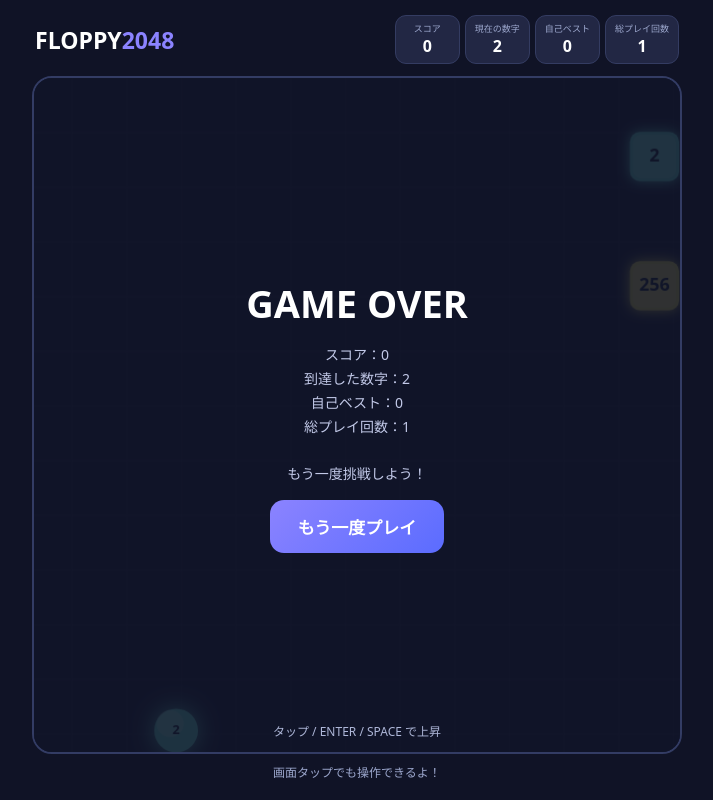
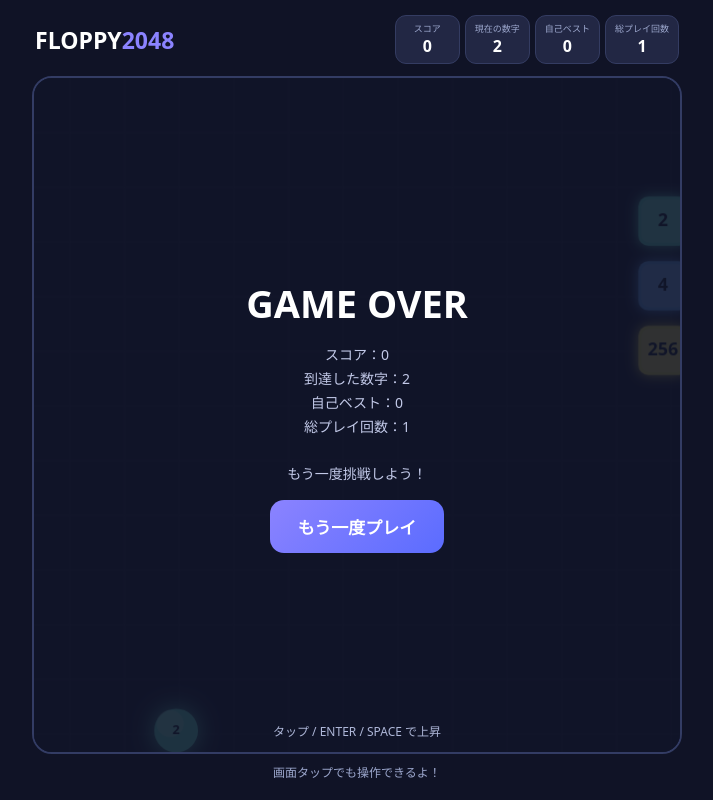
Before and after one commit to Hibiki2026/floppy2048, a plain HTML site: page index.html in a window 1280 px wide. Both pictures are taken after a click on the button "ゲームスタート". Shown: the whole page, without its empty margins (283-996 px from the left). Drawn offline with Linux system fonts and the light colour scheme.

Commit message:
Update index.html

```diff
--- a/index.html
+++ b/index.html
@@ -7,60 +7,25 @@
 <title>Floppy2048</title>
 <style>
 *{box-sizing:border-box}
-body{
- margin:0;background:#101326;color:white;
- font-family:system-ui,sans-serif;overflow:hidden;
- touch-action:none
-}
-#app{
- height:100dvh;display:flex;flex-direction:column;
- align-items:center;padding:10px
-}
-header{
- width:min(100%,650px);display:flex;
- justify-content:space-between;align-items:center;
- padding:5px 3px 12px;gap:5px;flex-wrap:wrap
-}
+body{margin:0;background:#101326;color:white;font-family:system-ui,sans-serif;overflow:hidden;touch-action:none}
+#app{height:100dvh;display:flex;flex-direction:column;align-items:center;padding:10px}
+header{width:min(100%,650px);display:flex;justify-content:space-between;align-items:center;padding:5px 3px 12px;gap:5px;flex-wrap:wrap}
 .logo{font-size:23px;font-weight:900}
 .logo span{color:#8b83ff}
 .stats{display:flex;gap:5px;flex-wrap:wrap}
-.stat{
- background:#222744;border:1px solid #343c62;
- border-radius:11px;padding:6px 9px;
- text-align:center;min-width:65px
-}
+.stat{background:#222744;border:1px solid #343c62;border-radius:11px;padding:6px 9px;text-align:center;min-width:65px}
 .stat small{display:block;color:#9da8ce;font-size:9px}
 .stat b{font-size:16px}
-#gameWrap{
- position:relative;width:min(100%,650px);
- flex:1;min-height:0;max-height:850px;
- border:2px solid #333c64;border-radius:20px;
- overflow:hidden;background:#171d39
-}
+#gameWrap{position:relative;width:min(100%,650px);flex:1;min-height:0;max-height:850px;border:2px solid #333c64;border-radius:20px;overflow:hidden;background:#171d39}
 canvas{width:100%;height:100%;display:block}
-#overlay{
- position:absolute;inset:0;background:#101326d9;
- display:flex;align-items:center;justify-content:center;
- text-align:center;padding:20px
-}
+#overlay{position:absolute;inset:0;background:#101326d9;display:flex;align-items:center;justify-content:center;text-align:center;padding:20px}
 .panel{max-width:360px}
 .panel h1{font-size:38px;margin:0 0 8px}
 .panel p{color:#c2c9e8;line-height:1.7;font-size:14px}
-button{
- border:0;border-radius:14px;padding:14px 28px;
- background:linear-gradient(135deg,#8b83ff,#5b6cff);
- color:white;font-weight:900;font-size:17px;cursor:pointer
-}
+button{border:0;border-radius:14px;padding:14px 28px;background:linear-gradient(135deg,#8b83ff,#5b6cff);color:white;font-weight:900;font-size:17px;cursor:pointer}
 button:active{transform:scale(.96)}
-#hint{
- position:absolute;bottom:12px;left:0;right:0;
- text-align:center;color:#aeb7d8;font-size:12px;
- pointer-events:none
-}
-#mobileTip{
- width:min(100%,650px);text-align:center;
- color:#9da8ce;font-size:12px;padding:9px
-}
+#hint{position:absolute;bottom:12px;left:0;right:0;text-align:center;color:#aeb7d8;font-size:12px;pointer-events:none}
+#mobileTip{width:min(100%,650px);text-align:center;color:#9da8ce;font-size:12px;padding:9px}
 </style>
 </head>
 <body>
@@ -80,11 +45,7 @@ button:active{transform:scale(.96)}
  <div id="overlay">
   <div class="panel">
    <h1 id="overTitle">Floppy2048</h1>
-   <p id="overText">
-    タップ・Enter・スペースキーで上昇！<br>
-    同じ数字のブロックに当たると数字が2倍！<br>
-    違う数字に当たるとゲームオーバー！
-   </p>
+   <p id="overText">タップ・Enter・スペースキーで上昇！<br>同じ数字のブロックに当たると数字が2倍！<br>違う数字に当たるとゲームオーバー！</p>
    <button id="startBtn">ゲームスタート</button>
   </div>
  </div>
@@ -109,7 +70,7 @@ let W=600,H=700,dpr=1;
 let running=false,started=false;
 let player,blocks,particles;
 let score=0,best=0,plays=0;
-let speed=3.2,frame=0;
+let speed=3,frame=0;
 let backgroundOffset=0;
 let lastTime=0;
 let nextColumnX=0;
@@ -119,7 +80,6 @@ let rowCount=8;
 
 best=Number(localStorage.getItem("floppy2048_best")||0);
 plays=Number(localStorage.getItem("floppy2048_plays")||0);
-
 bestEl.textContent=best;
 playsEl.textContent=plays;
 
@@ -128,15 +88,12 @@ function resize(){
  dpr=Math.min(window.devicePixelRatio||1,2);
  W=Math.max(1,r.width);
  H=Math.max(1,r.height);
-
  canvas.width=Math.floor(W*dpr);
  canvas.height=Math.floor(H*dpr);
  ctx.setTransform(dpr,0,0,dpr,0,0);
-
  cellSize=Math.max(44,Math.min(65,H/9));
  rowCount=Math.max(6,Math.floor((H-50)/cellSize));
 }
-
 new ResizeObserver(resize).observe(wrap);
 resize();
 
@@ -148,28 +105,20 @@ function rowY(row){
 
 function reset(){
  score=0;
- speed=3.2;
+ speed=3;
  frame=0;
  backgroundOffset=0;
  flash=0;
 
- player={
-  x:W*.22,
-  y:H*.5,
-  vy:0,
-  value:2,
-  r:22
- };
-
+ player={x:W*.22,y:H*.5,vy:0,value:2,r:22};
  blocks=[];
  particles=[];
 
  scoreEl.textContent=0;
  numberEl.textContent=2;
 
- // 最初から一定間隔で列を並べる
- const spacing=Math.max(145,W*.34);
- nextColumnX=W+80;
+ const spacing=Math.max(165,W*.36);
+ nextColumnX=W+100;
 
  for(let i=0;i<5;i++){
   makeColumn(W+100+i*spacing);
@@ -177,50 +126,41 @@ function reset(){
  nextColumnX=W+100+5*spacing;
 }
 
-// マス目に沿って縦一列ずつ生成
 function makeColumn(x){
- const occupied=new Set();
- const available=[];
+ const size=cellSize*.76;
+ const gap=cellSize*.13;
+ const step=size+gap;
 
- for(let i=0;i<rowCount;i++)available.push(i);
+ const amount=2+Math.floor(Math.random()*4);
+ const maxStart=Math.max(0,rowCount-amount);
+ const start=Math.floor(Math.random()*(maxStart+1));
 
- // この列に置くブロック数
- const amount=Math.min(
-  rowCount-2,
-  2+Math.floor(Math.random()*3)
- );
-
- // ブロックを置く行をランダム選択
+ const rows=[];
  for(let i=0;i<amount;i++){
-  const index=Math.floor(Math.random()*available.length);
-  occupied.add(available.splice(index,1)[0]);
+  rows.push(start+i);
  }
 
- // 必ず同じ数字のブロックを一つ配置
- const matchRow=Math.floor(Math.random()*rowCount);
- occupied.add(matchRow);
+ // 列の中のどこか一つを同じ数字にする
+ const matchIndex=Math.floor(Math.random()*rows.length);
 
- const rows=[...occupied].sort((a,b)=>a-b);
-
- for(const row of rows){
+ for(let i=0;i<rows.length;i++){
   let value;
 
-  if(row===matchRow){
+  if(i===matchIndex){
    value=player.value;
   }else{
    const choices=[2,4,8,16,32,64,128,256,512,1024];
    value=choices[Math.floor(Math.random()*choices.length)];
-
    if(value===player.value){
     value=value===1024?512:value*2;
    }
   }
 
-  const size=cellSize*.76;
+  const y=rowY(rows[i])-step/2+gap/2;
 
   blocks.push({
    x:x,
-   y:rowY(row)-size/2,
+   y:y,
    w:size,
    h:size,
    value:value,
@@ -231,17 +171,10 @@ function makeColumn(x){
 
 function colorFor(v){
  const colors={
-  2:"#6ee7d8",
-  4:"#6caeff",
-  8:"#9b83ff",
-  16:"#c17aff",
-  32:"#ff78b8",
-  64:"#ff8b76",
-  128:"#ffbd65",
-  256:"#e7dc67",
-  512:"#a9dc72",
-  1024:"#61d6a1",
-  2048:"#5ce0e8"
+  2:"#6ee7d8",4:"#6caeff",8:"#9b83ff",
+  16:"#c17aff",32:"#ff78b8",64:"#ff8b76",
+  128:"#ffbd65",256:"#e7dc67",512:"#a9dc72",
+  1024:"#61d6a1",2048:"#5ce0e8"
  };
  return colors[v]||"#f5a5ff";
 }
@@ -250,7 +183,6 @@ function burst(x,y,color,n=12){
  for(let i=0;i<n;i++){
   const a=Math.random()*Math.PI*2;
   const s=1+Math.random()*4;
-
   particles.push({
    x,y,
    vx:Math.cos(a)*s,
@@ -263,29 +195,24 @@ function burst(x,y,color,n=12){
 
 function flap(){
  if(!running)return;
-
  player.vy=-6.3;
  burst(player.x,player.y,"#a9a2ff",5);
 }
 
 function start(){
  reset();
-
  plays++;
  localStorage.setItem("floppy2048_plays",plays);
  playsEl.textContent=plays;
-
  running=true;
  started=true;
  overlay.style.display="none";
-
  lastTime=performance.now();
  requestAnimationFrame(loop);
 }
 
 function gameOver(){
  if(!running)return;
-
  running=false;
 
  if(score>best){
@@ -295,7 +222,6 @@ function gameOver(){
  }
 
  document.getElementById("overTitle").textContent="GAME OVER";
-
  document.getElementById("overText").innerHTML=
   "スコア："+score+
   "<br>到達した数字："+player.value+
@@ -317,7 +243,6 @@ function drawBackground(dt){
  ctx.fillRect(0,0,W,H);
 
  backgroundOffset=(backgroundOffset+speed*.25*dt)%55;
-
  ctx.strokeStyle="#ffffff0b";
  ctx.lineWidth=1;
 
@@ -327,7 +252,6 @@ function drawBackground(dt){
   ctx.lineTo(x,H);
   ctx.stroke();
  }
-
  for(let y=0;y<H;y+=55){
   ctx.beginPath();
   ctx.moveTo(0,y);
@@ -338,7 +262,6 @@ function drawBackground(dt){
 
 function drawBlock(b){
  const c=colorFor(b.value);
-
  ctx.save();
  ctx.shadowColor=c;
  ctx.shadowBlur=13;
@@ -348,27 +271,21 @@ function drawBlock(b){
  ctx.fill();
 
  ctx.shadowBlur=0;
-
  rounded(b.x+3,b.y+3,b.w-6,b.h-6,8);
  ctx.fillStyle="#ffffff22";
  ctx.fill();
 
  ctx.fillStyle="#172039";
- ctx.font="900 "+Math.max(
-  12,b.w*(String(b.value).length>3?.25:.36)
- )+"px system-ui";
-
+ ctx.font="900 "+Math.max(12,b.w*(String(b.value).length>3?.25:.36))+"px system-ui";
  ctx.textAlign="center";
  ctx.textBaseline="middle";
  ctx.fillText(b.value,b.x+b.w/2,b.y+b.h/2);
-
  ctx.restore();
 }
 
 function drawPlayer(){
  const p=player;
  const c=colorFor(p.value);
-
  ctx.save();
  ctx.shadowColor=c;
  ctx.shadowBlur=25;
@@ -379,7 +296,6 @@ function drawPlayer(){
  ctx.fill();
 
  ctx.shadowBlur=0;
-
  ctx.beginPath();
  ctx.arc(p.x-6,p.y-7,p.r*.62,0,Math.PI*2);
  ctx.fillStyle="#ffffff35";
@@ -390,14 +306,14 @@ function drawPlayer(){
  ctx.textAlign="center";
  ctx.textBaseline="middle";
  ctx.fillText(p.value,p.x,p.y);
-
  ctx.restore();
 }
 
 function update(dt){
  frame+=dt;
 
- speed=Math.min(5.5,3.2+score*.025);
+ // 時間経過で少しずつ加速。最大速度で止まる
+ speed=Math.min(6.5,3+frame*0.0008+score*0.008);
 
  player.vy+=.27*dt;
  player.y+=player.vy*dt;
@@ -409,7 +325,6 @@ function update(dt){
 
  if(flash>0)flash-=dt;
 
- // ブロックを移動・衝突判定
  for(const b of blocks){
   b.x-=speed*dt;
 
@@ -421,23 +336,12 @@ function update(dt){
 
    if(b.value===player.value){
     b.done=true;
-
     player.value*=2;
-    player.r=Math.min(
-     30,22+Math.log2(player.value/2)*.8
-    );
-
+    player.r=Math.min(30,22+Math.log2(player.value/2)*.8);
     score++;
     numberEl.textContent=player.value;
     scoreEl.textContent=score;
-
-    burst(
-     b.x+b.w/2,
-     b.y+b.h/2,
-     "#ffffff",
-     24
-    );
-
+    burst(b.x+b.w/2,b.y+b.h/2,"#ffffff",24);
     flash=10;
    }else{
     burst(player.x,player.y,"#ff617d",20);
@@ -447,32 +351,27 @@ function update(dt){
   }
  }
 
- // 画面外のブロックを削除
  blocks=blocks.filter(b=>b.x+b.w>-50);
 
- // 一定間隔で新しい列を一つだけ追加
- const spacing=Math.max(145,W*.34);
-
+ // 一定間隔で列を一つずつ追加
+ const spacing=Math.max(165,W*.36);
  if(nextColumnX<W+spacing){
   makeColumn(nextColumnX);
   nextColumnX+=spacing;
  }
 
- // パーティクル
  for(const p of particles){
   p.x+=p.vx*dt;
   p.y+=p.vy*dt;
   p.vy+=.08*dt;
   p.life-=dt;
  }
-
  particles=particles.filter(p=>p.life>0);
 }
 
 function draw(){
  drawBackground(1);
 
- // 列ごとに整列したブロック
  for(const b of blocks){
   if(!b.done)drawBlock(b);
  }
@@ -486,7 +385,6 @@ function draw(){
   ctx.arc(p.x,p.y,3,0,Math.PI*2);
   ctx.fill();
  }
-
  ctx.globalAlpha=1;
 
  if(flash>0){
@@ -497,45 +395,32 @@ function draw(){
 
 function loop(now){
  if(!running)return;
-
  const dt=Math.min(2,(now-lastTime)/16.67);
  lastTime=now;
 
  update(dt);
  draw();
 
- if(running){
-  requestAnimationFrame(loop);
- }
+ if(running)requestAnimationFrame(loop);
 }
 
-function action(e){
- if(e)e.preventDefault();
- if(running)flap();
-}
-
-canvas.addEventListener("pointerdown",action);
+canvas.addEventListener("pointerdown",e=>{
+ e.preventDefault();
+ flap();
+});
 
 document.addEventListener("keydown",e=>{
- if(
-  e.code==="Enter"||
-  e.code==="Space"||
-  e.code==="ArrowUp"
- ){
+ if(e.code==="Enter"||e.code==="Space"||e.code==="ArrowUp"){
   e.preventDefault();
-
   if(!running){
-   if(!started)start();
-   else start();
+   start();
    return;
   }
-
   flap();
  }
 });
 
 startBtn.addEventListener("click",start);
-
 drawBackground(0);
 </script>
 </body>
```
